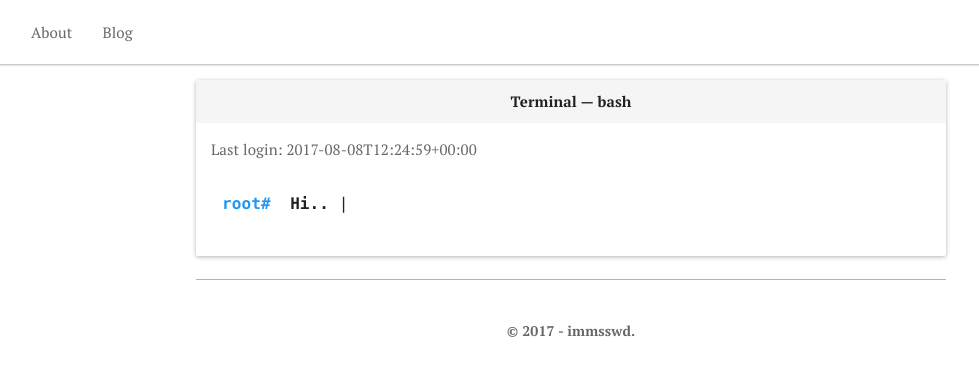
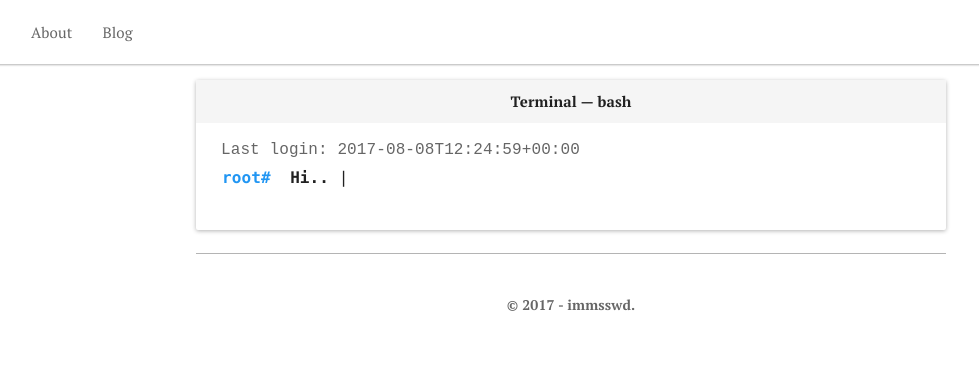
Before and after one commit to golbok/golbok.github.io, a Jekyll site: the page built from index.md, in a window 1280 px wide. Shown: the top 376 px of the page, without its empty margins (69-1048 px from the left). Built offline with Jekyll 4.4.1, drawn with Linux system fonts in a browser that asks for light colours; comment, search, counter and statistics services are not loaded.

```diff
--- a/dev/sass/main.scss
+++ b/dev/sass/main.scss
@@ -49,6 +49,12 @@ img{
 	width: 100%;
 	display: block;
 	margin: 0 auto;
+}
+.terminal{
+	margin-left: 10px;
+	margin-bottom: -10px;
+	font-family: courier new, monospace;
+  	font-size: 16px;
 }
 #code-home{
 	font-size: 16px;
```
Also changed, not shown: assets/css/main.css.
